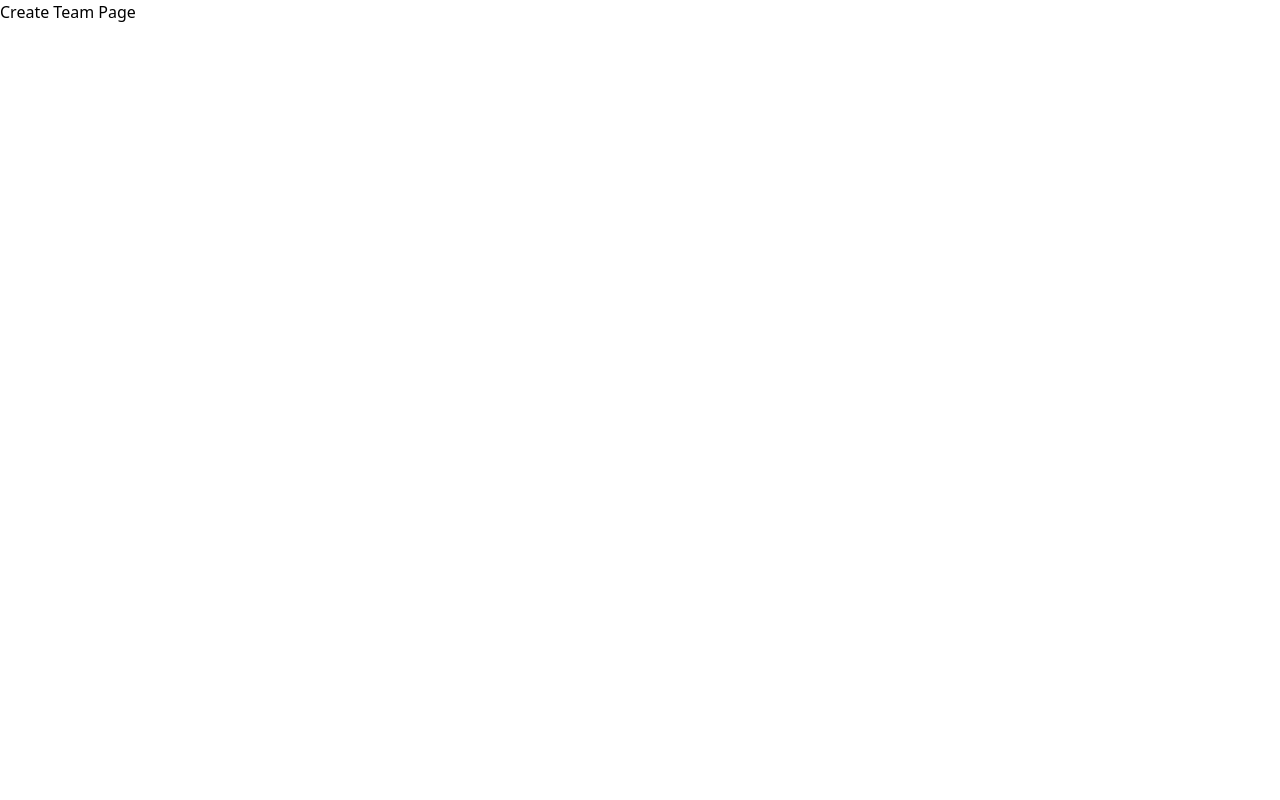
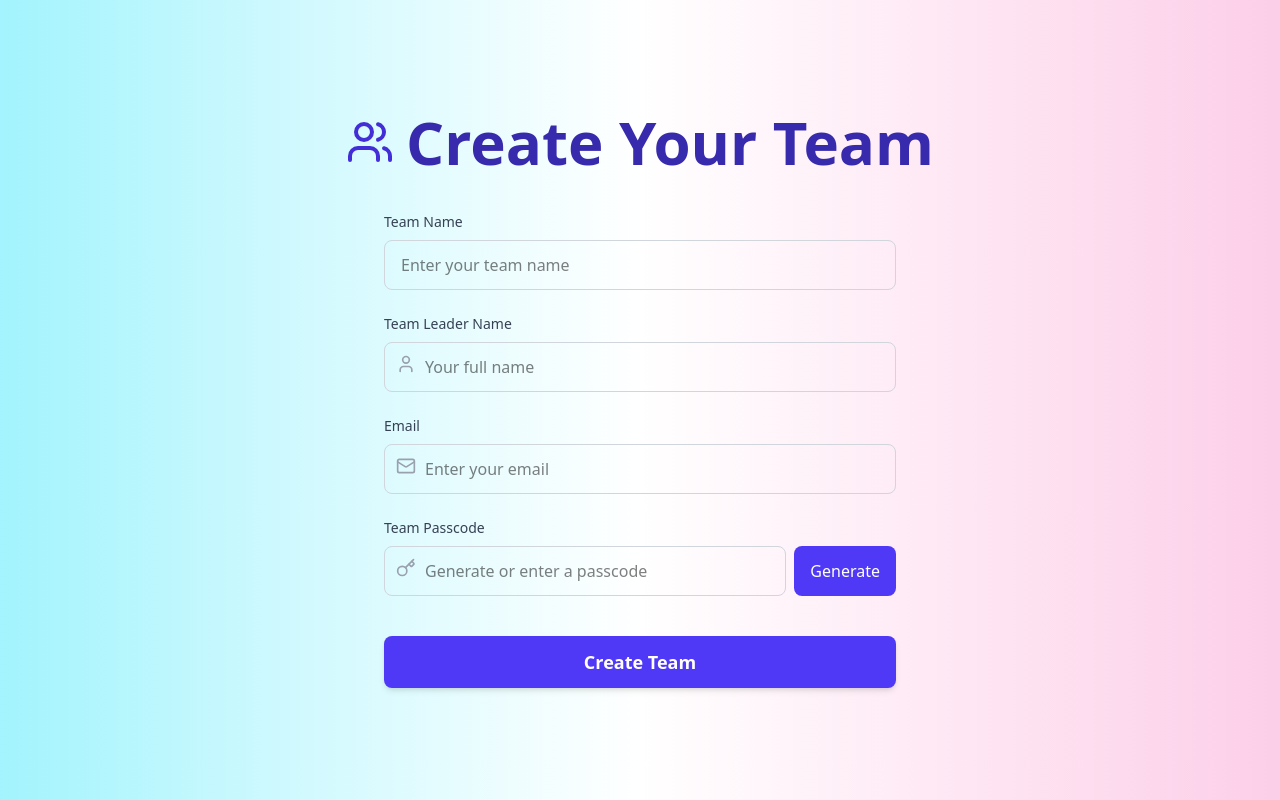
Before and after one commit to yumna1623/TeamWildCards_SPM, a React (Vite) app in the folder Frontend/: page /create in a window 1280 px wide. Built offline with nearby package versions, Linux system fonts and the light colour scheme.

Commit message:
CreateTeam Form done with UI not with DB

```diff
--- a/Frontend/src/App.jsx
+++ b/Frontend/src/App.jsx
@@ -1,11 +1,12 @@
 import { Routes, Route } from "react-router-dom";
 import HeroPage from "./pages/HeroPage";
+import CreateTeamPage from "./pages/CreateTeamPage";
 
 function App() {
   return (
     <Routes>
       <Route path="/" element={<HeroPage />} />
-      <Route path="/create" element={<div>Create Team Page</div>} />
+      <Route path="/create" element={<CreateTeamPage/>} />
       <Route path="/join" element={<div>Join Team Page</div>} />
     </Routes>
   );
--- /dev/null
+++ b/Frontend/src/components/CreateTeam.jsx
@@ -0,0 +1,128 @@
+// src/pages/CreateTeamPage.jsx
+import { useState } from "react";
+import { Users, Key, Mail, User } from "lucide-react";
+
+const CreateTeamPage = () => {
+  const [teamName, setTeamName] = useState("");
+  const [leaderName, setLeaderName] = useState("");
+  const [email, setEmail] = useState("");
+  const [passcode, setPasscode] = useState("");
+
+  const handleSubmit = (e) => {
+    e.preventDefault();
+
+    // TODO: Connect with backend API
+    const newTeam = { teamName, leaderName, email, passcode };
+    console.log("Team Created:", newTeam);
+    alert("Team created successfully!");
+  };
+
+  const generatePasscode = () => {
+    const code = Math.random().toString(36).slice(2, 8).toUpperCase();
+    setPasscode(code);
+  };
+
+  return (
+    <div className="min-h-screen flex flex-col items-center justify-center bg-gradient-to-r from-cyan-200 via-white to-pink-200 px-6">
+      {/* Title */}
+      <h1 className="text-5xl md:text-6xl font-extrabold text-indigo-800 mb-10 flex items-center gap-3 text-center">
+        <Users className="w-12 h-12 text-indigo-700" />
+        Create Your Team
+      </h1>
+
+      {/* Form */}
+      <form
+        onSubmit={handleSubmit}
+        className="w-full max-w-lg space-y-6 bg-transparent"
+      >
+        {/* Team Name */}
+        <div>
+          <label className="block text-sm font-medium text-gray-700 mb-2">
+            Team Name
+          </label>
+          <input
+            type="text"
+            value={teamName}
+            onChange={(e) => setTeamName(e.target.value)}
+            required
+            placeholder="Enter your team name"
+            className="w-full px-4 py-3 rounded-lg border border-gray-300 focus:ring-2 focus:ring-indigo-400 focus:outline-none"
+          />
+        </div>
+
+        {/* Leader Name */}
+        <div>
+          <label className="block text-sm font-medium text-gray-700 mb-2">
+            Team Leader Name
+          </label>
+          <div className="relative">
+            <User className="absolute left-3 top-3 w-5 h-5 text-gray-400" />
+            <input
+              type="text"
+              value={leaderName}
+              onChange={(e) => setLeaderName(e.target.value)}
+              required
+              placeholder="Your full name"
+              className="w-full pl-10 px-4 py-3 rounded-lg border border-gray-300 focus:ring-2 focus:ring-indigo-400 focus:outline-none"
+            />
+          </div>
+        </div>
+
+        {/* Email */}
+        <div>
+          <label className="block text-sm font-medium text-gray-700 mb-2">
+            Email
+          </label>
+          <div className="relative">
+            <Mail className="absolute left-3 top-3 w-5 h-5 text-gray-400" />
+            <input
+              type="email"
+              value={email}
+              onChange={(e) => setEmail(e.target.value)}
+              required
+              placeholder="Enter your email"
+              className="w-full pl-10 px-4 py-3 rounded-lg border border-gray-300 focus:ring-2 focus:ring-indigo-400 focus:outline-none"
+            />
+          </div>
+        </div>
+
+        {/* Passcode */}
+        <div>
+          <label className="block text-sm font-medium text-gray-700 mb-2">
+            Team Passcode
+          </label>
+          <div className="flex gap-2">
+            <div className="relative flex-1">
+              <Key className="absolute left-3 top-3 w-5 h-5 text-gray-400" />
+              <input
+                type="text"
+                value={passcode}
+                onChange={(e) => setPasscode(e.target.value)}
+                required
+                placeholder="Generate or enter a passcode"
+                className="w-full pl-10 px-4 py-3 rounded-lg border border-gray-300 focus:ring-2 focus:ring-indigo-400 focus:outline-none"
+              />
+            </div>
+            <button
+              type="button"
+              onClick={generatePasscode}
+              className="px-4 py-3 bg-indigo-600 text-white rounded-lg hover:bg-indigo-700 transition"
+            >
+              Generate
+            </button>
+          </div>
+        </div>
+
+        {/* Submit Button */}
+        <button
+          type="submit"
+          className="w-full py-3 mt-4 bg-indigo-600 text-white text-lg font-semibold rounded-lg shadow-md hover:bg-indigo-700 transition transform hover:scale-105"
+        >
+          Create Team
+        </button>
+      </form>
+    </div>
+  );
+};
+
+export default CreateTeamPage;
--- /dev/null
+++ b/Frontend/src/context/AuthContext.jsx
@@ -0,0 +1,33 @@
+import { createContext, useState, useEffect } from "react";
+
+export const AuthContext = createContext();
+
+export const AuthProvider = ({ children }) => {
+  const [user, setUser] = useState(null);
+  const [token, setToken] = useState(localStorage.getItem("token") || null);
+
+  useEffect(() => {
+    if (token) {
+      localStorage.setItem("token", token);
+    } else {
+      localStorage.removeItem("token");
+    }
+  }, [token]);
+
+  const login = (userData, jwtToken) => {
+    setUser(userData);
+    setToken(jwtToken);
+  };
+
+  const logout = () => {
+    setUser(null);
+    setToken(null);
+    localStorage.removeItem("token");
+  };
+
+  return (
+    <AuthContext.Provider value={{ user, token, login, logout }}>
+      {children}
+    </AuthContext.Provider>
+  );
+};
--- a/Frontend/src/main.jsx
+++ b/Frontend/src/main.jsx
@@ -1,10 +1,14 @@
 import { createRoot } from 'react-dom/client'
 import { BrowserRouter } from "react-router-dom";
+import { AuthProvider } from "./context/AuthContext";
+
 import './index.css'
 import App from './App.jsx'
 
 createRoot(document.getElementById('root')).render(
-     <BrowserRouter>
-    <App />
+   <BrowserRouter>
+    <AuthProvider>
+      <App />
+    </AuthProvider>
   </BrowserRouter>
 )
--- /dev/null
+++ b/Frontend/src/pages/CreateTeamPage.jsx
@@ -0,0 +1,11 @@
+import CreateTeam from "../components/CreateTeam";
+
+const CreateTeamPage = () => {
+  return (
+    <>
+      <CreateTeam />
+    </>
+  );
+};
+
+export default CreateTeamPage;
```
